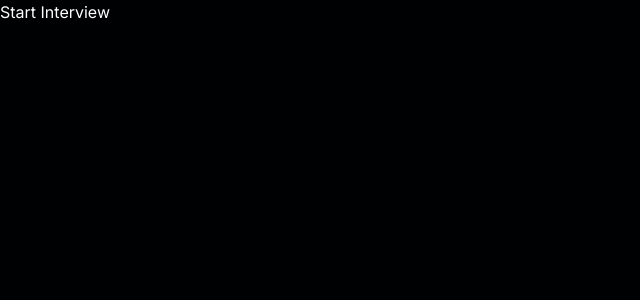
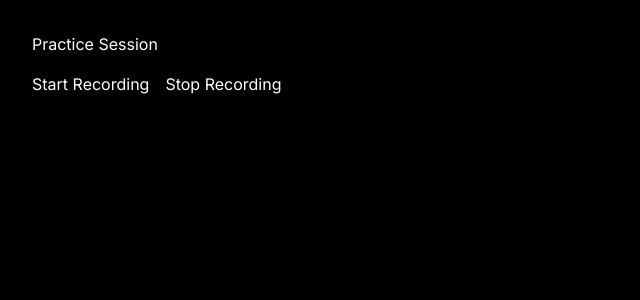
Before and after one commit to Furqan-7/DevPrep, a Next.js app in the folder apps/web/: page /practice in a window 1280 px wide. Shown: the top 300 px of the page, without its empty margins (0-640 px from the left). Built offline with nearby package versions, Linux system fonts and the light colour scheme.

Commit message:
Fixed voice recognition

```diff
--- /dev/null
+++ b/apps/web/app/api/transcribe/route.ts
@@ -0,0 +1,16 @@
+import Groq from "groq-sdk";
+
+const groq = new Groq({ apiKey: process.env.GROQ_API_KEY });
+
+
+export async function POST(req: Request) {
+    const formData = await req.formData();
+    const audio = formData.get("audio") as File;
+
+    const transcription = await groq.audio.transcriptions.create({
+        file: audio,
+        model: "whisper-large-v3",
+    });
+
+    return Response.json({ transcript: transcription.text });
+}
--- a/apps/web/app/practice/page.tsx
+++ b/apps/web/app/practice/page.tsx
@@ -1,37 +1,63 @@
 "use client";
 
-export default function InterviewPage() {
-    const startInterview = () => {
-        const SpeechRecognition =
-            (window as any).SpeechRecognition || (window as any).webkitSpeechRecognition;
+import { useRef, useState } from "react";
 
-        if (!SpeechRecognition) {
-            alert("Speech Recognition is not supported in this browser.");
-            return;
-        }
+export default function PracticePage() {
+    const mediaRecorderRef = useRef<MediaRecorder | null>(null);
+    const chunksRef = useRef<Blob[]>([]);
+    const [isRecording, setIsRecording] = useState(false);
+    const [transcript, setTranscript] = useState<string | null>(null);
 
-        const recognition = new SpeechRecognition();
+    const startRecording = async () => {
+        const stream = await navigator.mediaDevices.getUserMedia({ audio: true });
+        const mediaRecorder = new MediaRecorder(stream);
+        mediaRecorderRef.current = mediaRecorder;
+        chunksRef.current = [];
 
-        recognition.continuous = false;
-        recognition.interimResults = false;
-        recognition.lang = "en-US";
+        mediaRecorder.ondataavailable = (e) => chunksRef.current.push(e.data);
 
-        recognition.onresult = (event) => {
-            const transcript = event.results[0][0].transcript;
+        mediaRecorder.onstop = async () => {
+            const blob = new Blob(chunksRef.current, { type: "audio/webm" });
 
-            console.log("User said:", transcript);
+            const formData = new FormData();
+            formData.append("audio", blob, "recording.webm");
+
+            const res = await fetch("/api/transcribe", {
+                method: "POST",
+                body: formData,
+            });
+
+            const data = await res.json();
+            setTranscript(data.transcript);
+            console.log("User said:", data.transcript);
         };
 
-        recognition.onerror = (event) => {
-            console.log("Speech Error:", event.error);
-        };
+        mediaRecorder.start();
+        setIsRecording(true);
+    };
 
-        recognition.start();
+    const stopRecording = () => {
+        mediaRecorderRef.current?.stop();
+        setIsRecording(false);
     };
 
     return (
-        <button onClick={startInterview}>
-            Start Interview
-        </button>
+        <div style={{ padding: "2rem" }}>
+            <h1>Practice Session</h1>
+            <div style={{ marginTop: "1rem", display: "flex", gap: "1rem" }}>
+                <button onClick={startRecording} disabled={isRecording}>
+                    Start Recording
+                </button>
+                <button onClick={stopRecording} disabled={!isRecording}>
+                    Stop Recording
+                </button>
+            </div>
+            {transcript && (
+                <div style={{ marginTop: "1rem" }}>
+                    <strong>Transcript:</strong>
+                    <p>{transcript}</p>
+                </div>
+            )}
+        </div>
     );
 }
--- a/apps/web/package.json
+++ b/apps/web/package.json
@@ -14,6 +14,7 @@
     "@repo/ui": "workspace:*",
     "@tailwindcss/postcss": "^4.3.0",
     "axios": "^1.16.1",
+    "groq-sdk": "^1.3.0",
     "lucide-react": "^1.16.0",
     "motion": "^12.38.0",
     "next": "16.2.0",
```
Also changed, not shown: 1 other file (tests, documents, lock files or other folders).
